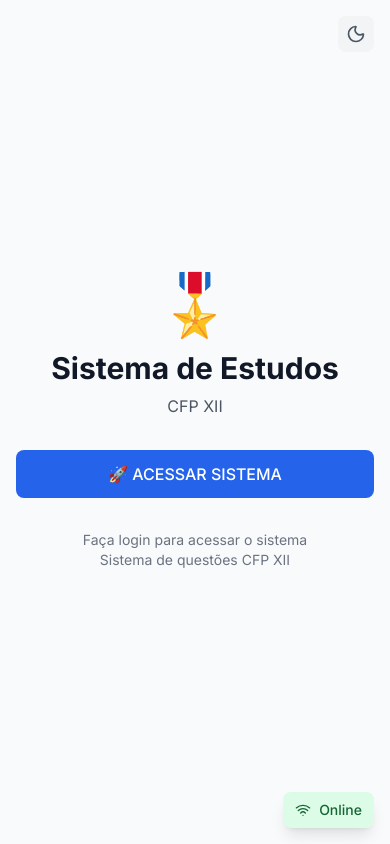
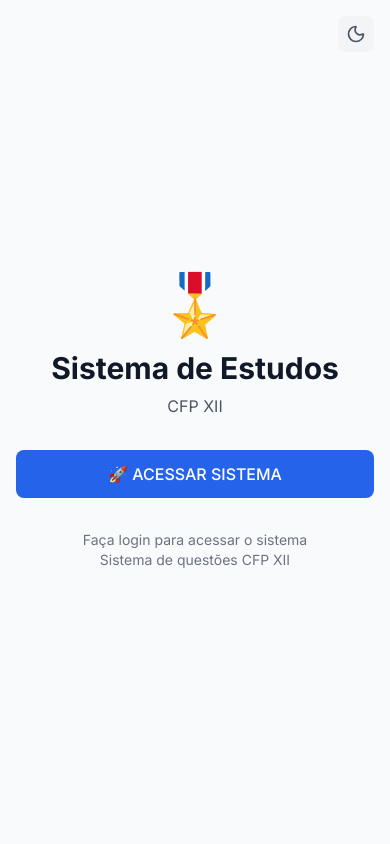
Before and after one commit to SavioAraujo02/sistema-estudos-pmdf, a Next.js app: page / in a window 390 px wide. Built offline with nearby package versions, Linux system fonts and the light colour scheme; no server answers; the database is empty.

Commit message:
fix: esconder indicador online no mobile para nao sobrepor botoes

```diff
--- a/src/components/OfflineStatus.tsx
+++ b/src/components/OfflineStatus.tsx
@@ -47,7 +47,7 @@
   }
 
   return (
-    <div className="fixed bottom-4 right-4 z-50">
+    <div className="hidden sm:block fixed bottom-4 right-4 z-50">
       <div className={`flex items-center gap-2 px-3 py-2 rounded-lg shadow-lg text-sm ${
         status.online
           ? 'bg-green-100 dark:bg-green-900 text-green-800 dark:text-green-200'
```
